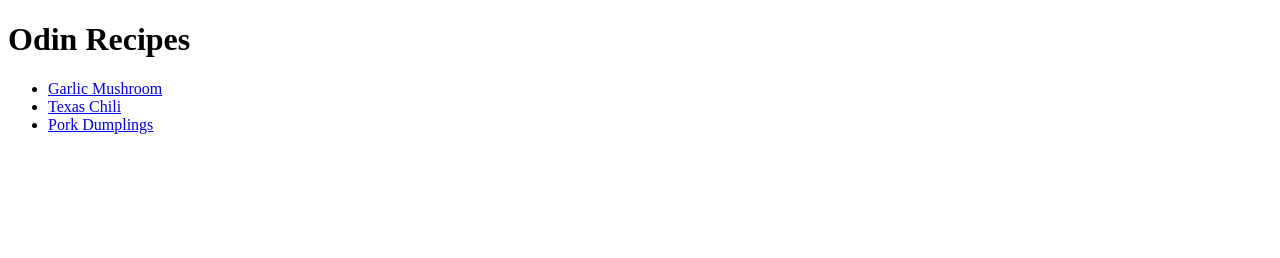
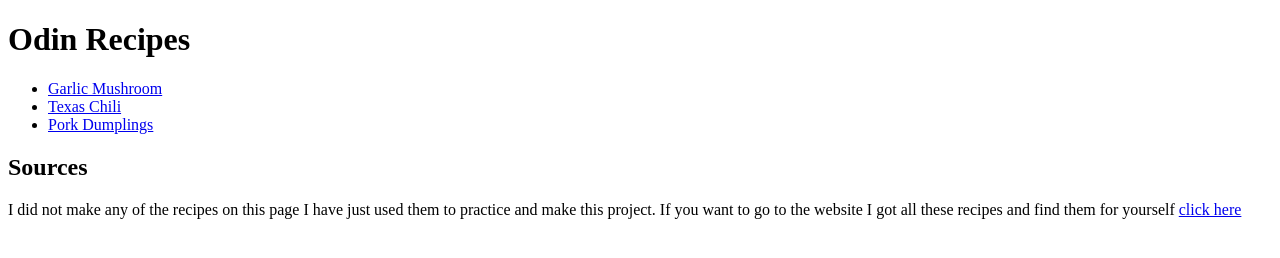
Before and after one commit to Keihara1/odin-recipes, a plain HTML site: page index.html in a window 1280 px wide. Drawn offline with Linux system fonts and the light colour scheme.

Commit message:
Add source links to index.html

```diff
--- a/index.html
+++ b/index.html
@@ -12,6 +12,8 @@
       <li><a href="./recipes/texas-chili.html">Texas Chili</a></li>
       <li><a href="./recipes/pork-dumplings.html">Pork Dumplings</a></li>
     </ul>
+    <h2>Sources</h2>
+    <p>I did not make any of the recipes on this page I have just used them to practice and make this project. If you want to go to the website I got all these recipes and find them for yourself <a href="https://www.allrecipes.com/" target="_blank" rel="noopener noreferrer">click here</a></p>
   </body>
 
 
```
